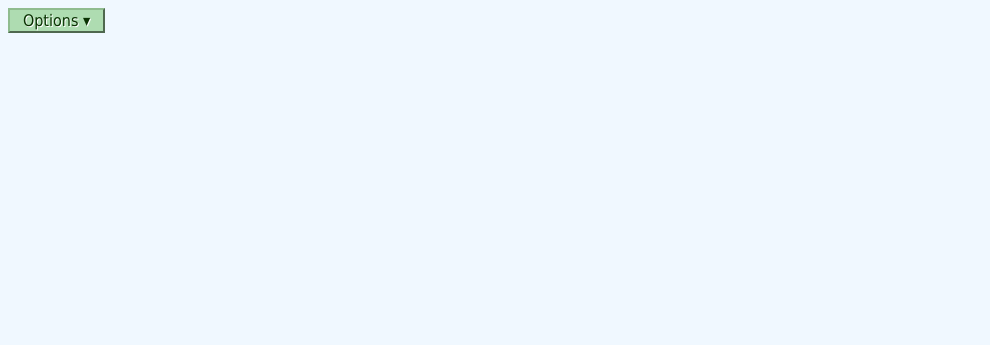
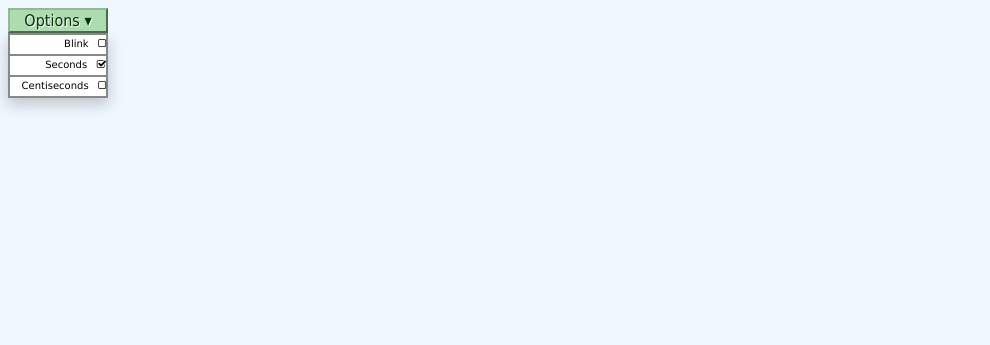
Before and after one commit to CoreyBuckley/DigitalClock, a plain HTML site: page index.html in a window 1280 px wide. Shown: the top 345 px of the page, without its empty margins (0-990 px from the left). Drawn offline with Linux system fonts and the light colour scheme.

Commit message:
changed scaling

```diff
--- a/style.css
+++ b/style.css
@@ -58,7 +58,7 @@ body {
   border-color: darkseagreen;
   border-style: outset;
   font-weight: 550;
-  min-width: 6.07em;
+  min-width: 6.25em;
   z-index: 1;
 }
 
@@ -71,7 +71,7 @@ body {
 }
 
 .OptionsDropItems {
-  display: none;
+  display: block;
   position: absolute;
   background-color: white;
   box-shadow: 0px 8px 14px 1px rgba(0,0,0,0.2);
```
